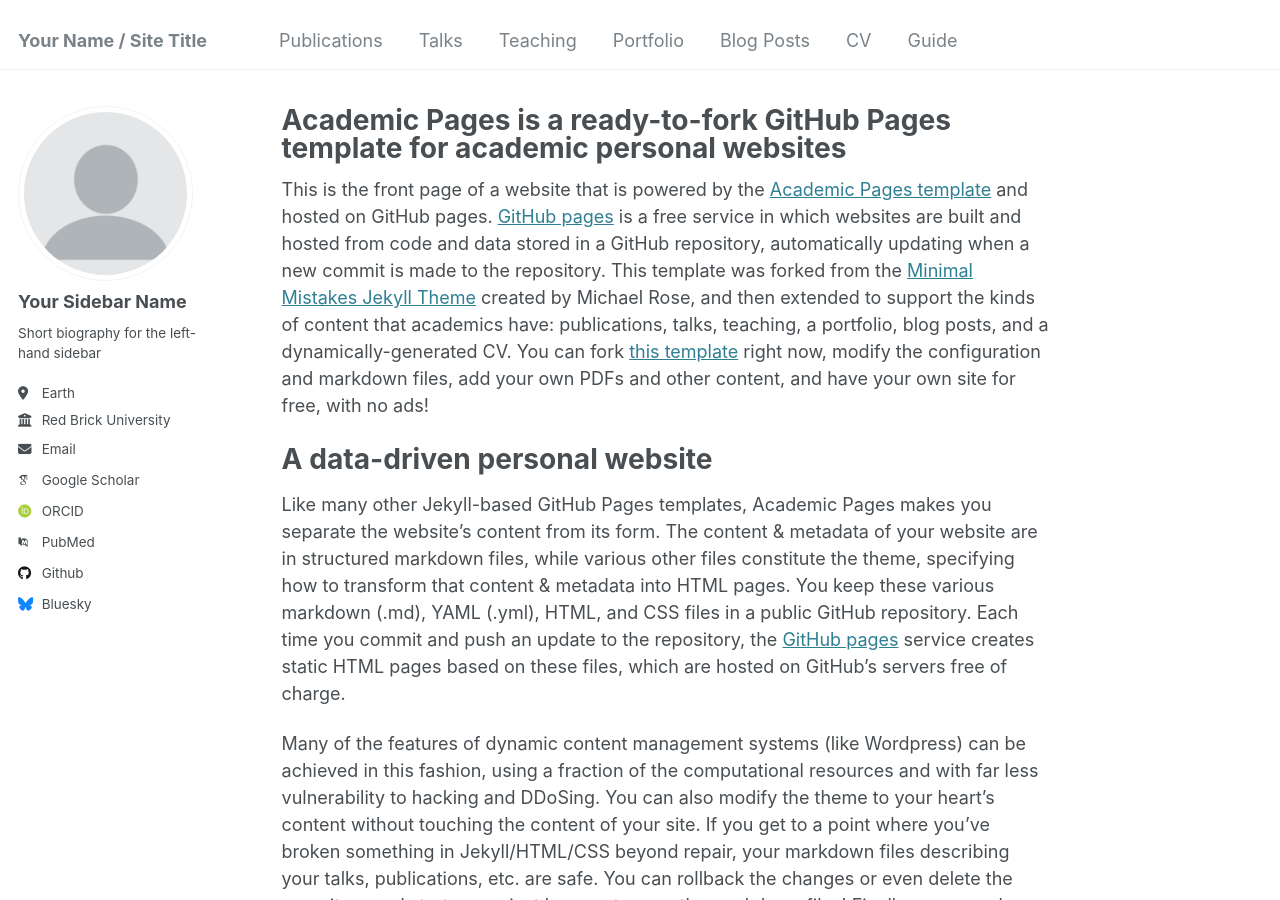
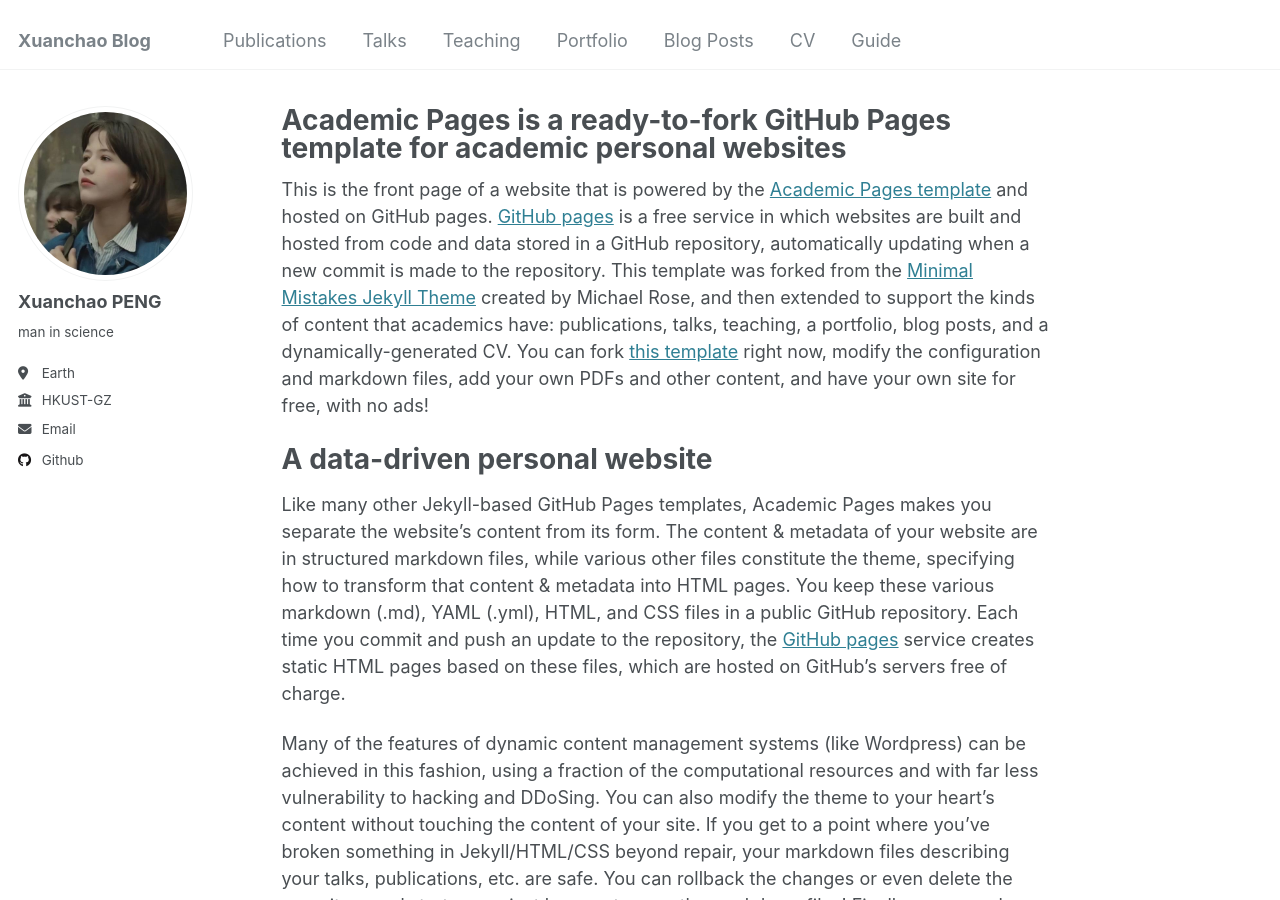
Before and after one commit to XuanchaoPENG/xuanchaopeng.github.io, a Jekyll site: the page built from _pages/about.md, in a window 1280 px wide and 900 px high. Built offline with Jekyll 4.4.1, drawn with Linux system fonts in a browser that asks for light colours; some web fonts are replaced.

Commit message:
basic change

```diff
--- a/_config.yml
+++ b/_config.yml
@@ -8,35 +8,35 @@
 
 # Basic Site Settings
 locale                   : "en-US"
-title                    : "Your Name / Site Title"
+title                    : "Xuanchao Blog"
 title_separator          : "-"
 name                     : &name "Your Name"
 description              : &description "personal description"
-url                      : https://academicpages.github.io # the base hostname & protocol for your site e.g. "https://[your GitHub username].github.io"
+url                      : https://xuanchaopeng.github.io # the base hostname & protocol for your site e.g. "https://[your GitHub username].github.io"
 baseurl                  : "" # the subpath of your site, e.g. "/blog"
-repository               : "academicpages/academicpages.github.io"
+repository               : "XuanchaoPENG/xuanchaopeng.github.io"
 
 # Site Author - The following control what appear as part of the author content on the side bar.
 #               If a field is blank the icon and link will not appear, otherwise it will be shown.
 #               Additional customization can be done by editing /_includes/author-profile.html
 author:
   # Biographic information
-  avatar           : "profile.png"
-  name             : "Your Sidebar Name"
+  avatar           : "1.png"
+  name             : "Xuanchao PENG"
   pronouns         : # example: "she/her"
-  bio              : "Short biography for the left-hand sidebar"
+  bio              : "man in science"
   location         : "Earth"
-  employer         : "Red Brick University"
+  employer         : "HKUST-GZ"
   uri              : # URL
-  email            : "none@example.org"
+  email            : "pengxuanchao@outlook.com"
 
   # Academic websites
   arxiv            : # URL - Update with the correct link to your profile
-  googlescholar    : "https://scholar.google.com/citations?user=PS_CX0AAAAAJ"
+  googlescholar    : #"https://scholar.google.com/citations?user=PS_CX0AAAAAJ"
   impactstory      : # URL
-  orcid            : "http://orcid.org/yourorcidurl"
+  orcid            : #"http://orcid.org/yourorcidurl"
   semantic         : # URL
-  pubmed           : "https://www.ncbi.nlm.nih.gov/pubmed/?term=john+snow"
+  pubmed           : #"https://www.ncbi.nlm.nih.gov/pubmed/?term=john+snow"
   researchgate     : # URL
   scopus           : # URL
 
@@ -44,12 +44,12 @@ author:
   bitbucket        : # Username - Update with your username on the site
   codepen          : # Username
   dribbble         : # Username
-  github           : "academicpages"
+  github           : "https://.github.com/xuanchaopeng"
   kaggle           : # Username
   stackoverflow    : # User number or user number and name (i.e., use "1" or "1/jeff-atwood")
 
   # Social media
-  bluesky          : "bsky.app" # Replace this with you Bluesky username
+  bluesky          : #"bsky.app" # Replace this with you Bluesky username
   facebook         : # Username
   flickr           : # Username
   foursquare       : # Username
```
Also changed, not shown: images/1.png (added).
